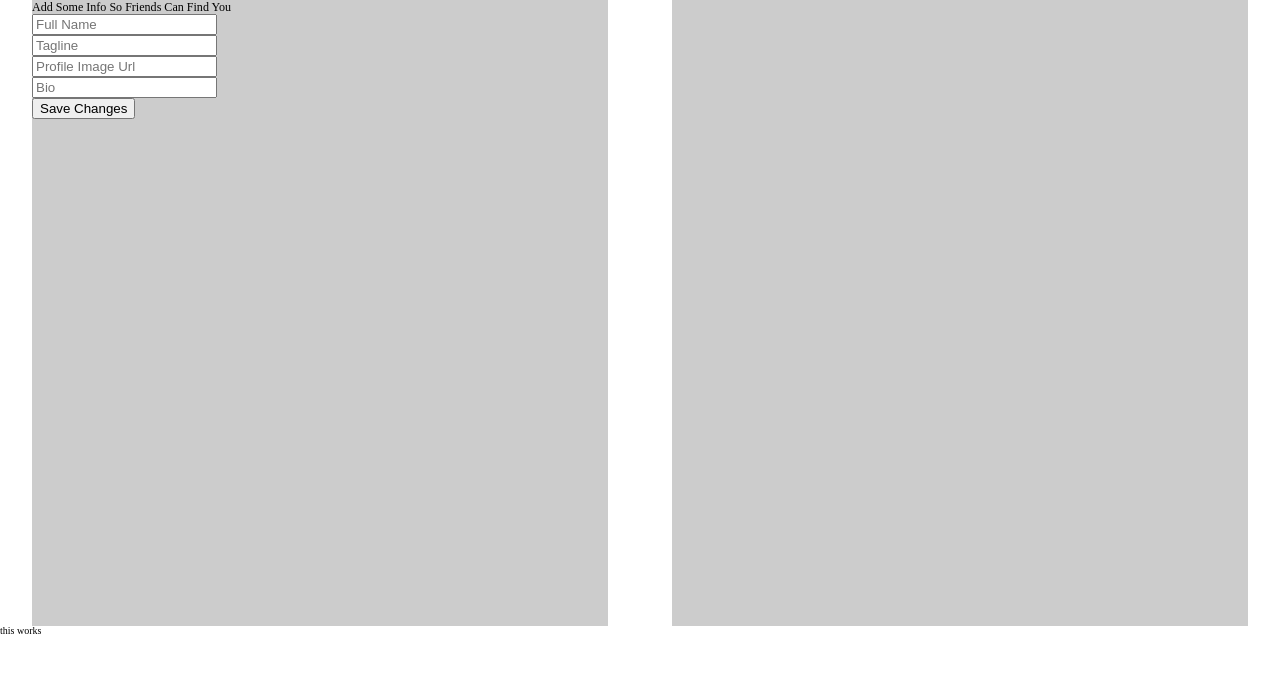
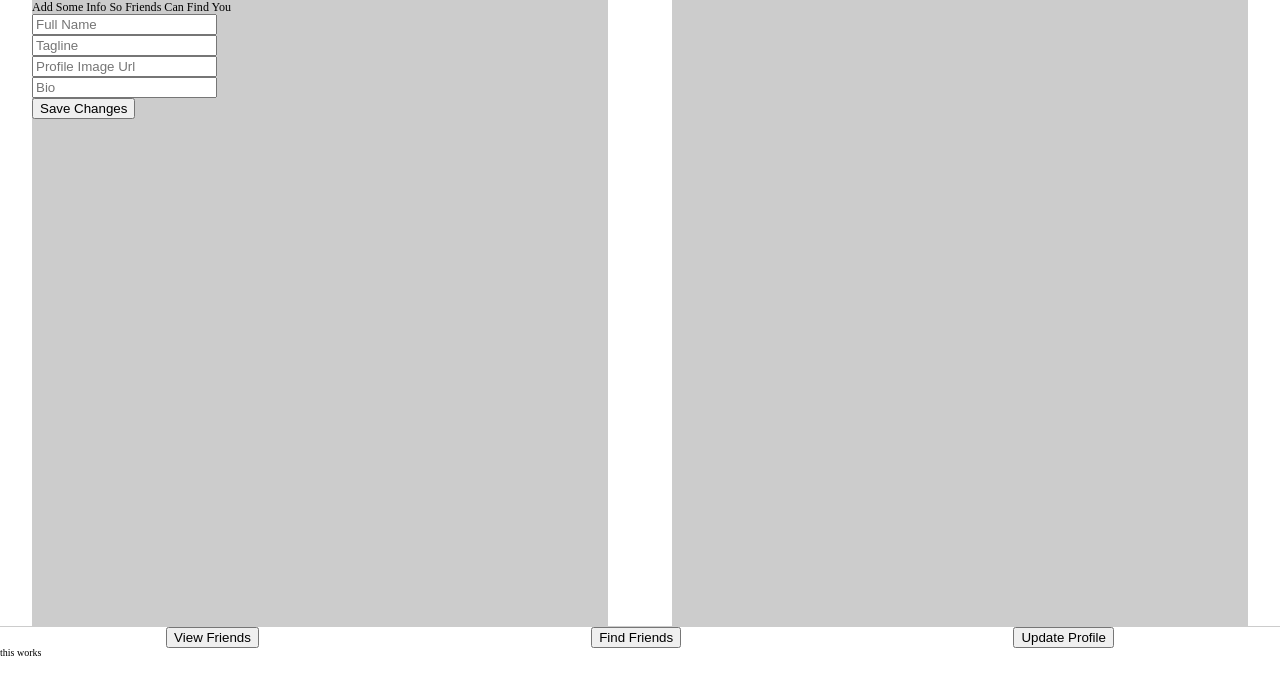
Before and after one commit to bjax13/InternProject, a plain HTML site: page index.html in a window 1280 px wide. Shown: the part 36-730 px from the top of the page. Drawn offline with nearby package versions, Linux system fonts and the light colour scheme.

Commit message:
added footer nav to wireframe

```diff
--- a/index.html
+++ b/index.html
@@ -34,6 +34,14 @@
 				</div>
 			</div>
 
+			<footer class="mainFooterNavBar">
+				<div class="footerNavBar">
+					<button type="button" name="button">View Friends</button>
+					<button type="button" name="button">Find Friends</button>
+					<button type="button" name="button">Update Profile</button>
+				</div>
+
+			</footer>
 
 
 		</main>
--- a/style.css
+++ b/style.css
@@ -67,3 +67,12 @@ p{
   width: 45vw;
   height: 80vh;
 }
+.mainFooterNavBar{
+  border-top-color: #ccc;
+  border-top-style: solid;
+  border-top-width: 1px;
+}
+.footerNavBar{
+  display: flex;
+  justify-content: space-around;
+}
```
